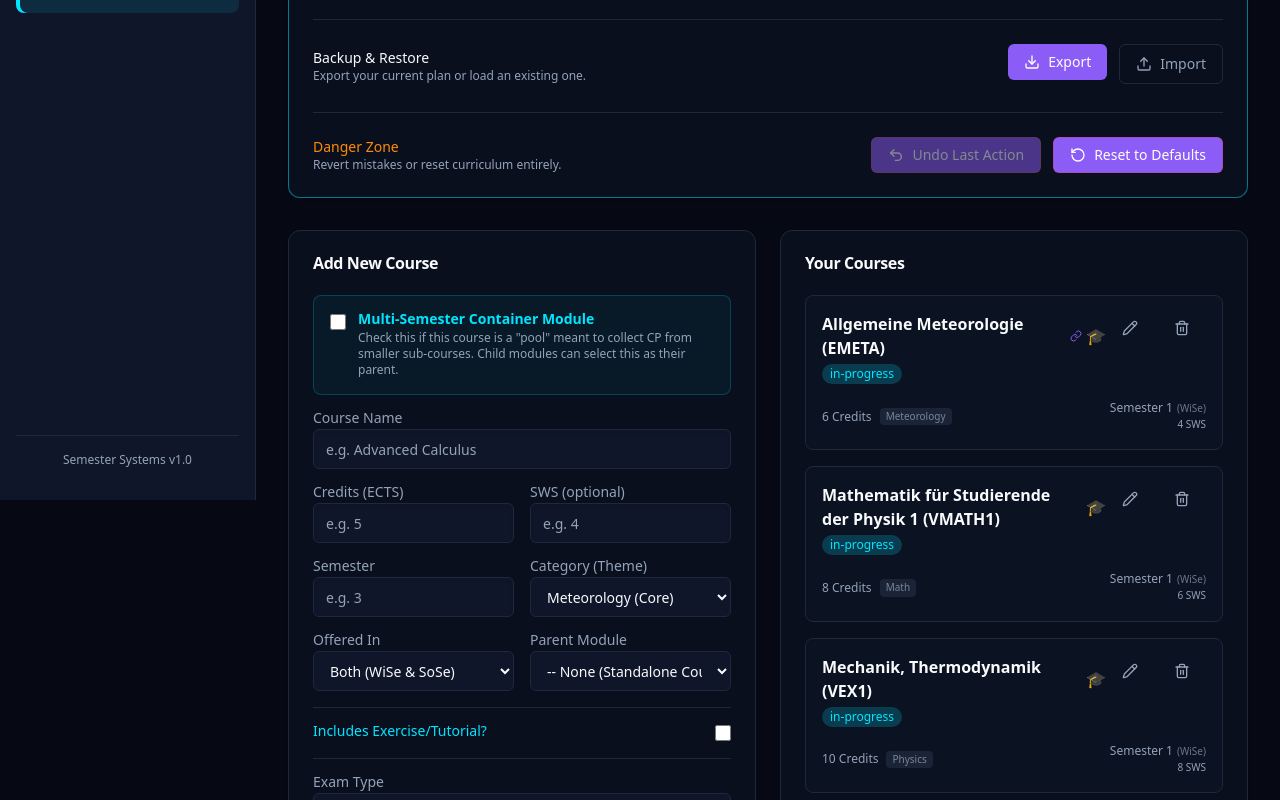
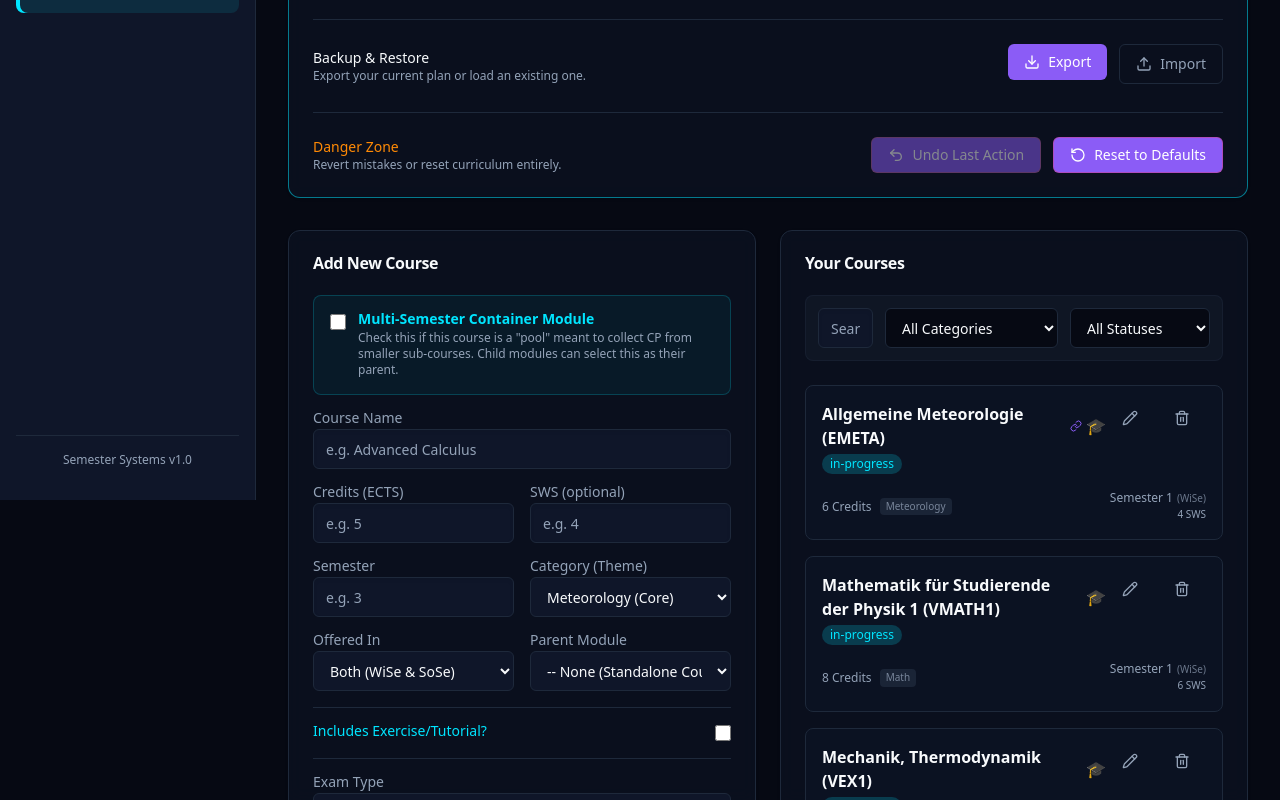
Before and after one commit to 184467gianluca/study-planner, a Next.js app: page /manager in a window 1280 px wide. Shown: the part 300-1100 px from the top of the page. Built offline with nearby package versions, Linux system fonts and the light colour scheme.

Commit message:
feat(phase-15.3+16): add rich ui to container children and search/filter to manager

```diff
--- a/src/app/manager/page.tsx
+++ b/src/app/manager/page.tsx
@@ -34,6 +34,11 @@ export default function CourseManager() {
   } = useCourses();
 
   const [isEditing, setIsEditing] = useState<string | null>(null);
+
+  // Phase 16: Search and Filtering States
+  const [searchQuery, setSearchQuery] = useState("");
+  const [categoryFilter, setCategoryFilter] = useState("all");
+  const [statusFilter, setStatusFilter] = useState("all");
 
   const [formData, setFormData] = useState({
     name: "",
@@ -874,13 +879,61 @@ export default function CourseManager() {
           <CardHeader>
             <CardTitle>Your Courses</CardTitle>
           </CardHeader>
-          <CardContent className="space-y-4">
+          <CardContent className="space-y-6">
+            {/* Phase 16: Filter Controls */}
+            <div className="flex flex-col md:flex-row gap-3 bg-surface-hover/30 p-3 rounded-lg border border-border/50">
+              <div className="flex-1">
+                <Input
+                  placeholder="Search courses by name..."
+                  value={searchQuery}
+                  onChange={(e) => setSearchQuery(e.target.value)}
+                  className="bg-background"
+                />
+              </div>
+              <div className="flex gap-3">
+                <select
+                  value={categoryFilter}
+                  onChange={(e) => setCategoryFilter(e.target.value)}
+                  className="h-10 rounded-md border border-border bg-background px-3 py-2 text-sm text-foreground focus:outline-none focus:ring-1 focus:ring-primary focus:border-primary transition-colors min-w-[140px]"
+                >
+                  <option value="all">All Categories</option>
+                  <option value="meteorology">Meteorology (Core)</option>
+                  <option value="physics">Physics</option>
+                  <option value="math">Mathematics</option>
+                  <option value="elective">Elective Module</option>
+                </select>
+                <select
+                  value={statusFilter}
+                  onChange={(e) => setStatusFilter(e.target.value)}
+                  className="h-10 rounded-md border border-border bg-background px-3 py-2 text-sm text-foreground focus:outline-none focus:ring-1 focus:ring-primary focus:border-primary transition-colors min-w-[140px]"
+                >
+                  <option value="all">All Statuses</option>
+                  <option value="completed">Completed</option>
+                  <option value="in-progress">In Progress</option>
+                  <option value="planned">Planned</option>
+                </select>
+              </div>
+            </div>
+
+            <div className="space-y-4">
               {courses.length === 0 ? (
                 <p className="text-sm text-foreground-muted">
                   No courses added yet.
                 </p>
               ) : (
-              courses.map((course) => (
+                courses
+                  .filter((course) => {
+                    const matchesSearch = course.name
+                      .toLowerCase()
+                      .includes(searchQuery.toLowerCase());
+                    const matchesCategory =
+                      categoryFilter === "all" ||
+                      course.category === categoryFilter;
+                    const matchesStatus =
+                      statusFilter === "all" || course.status === statusFilter;
+                    return matchesSearch && matchesCategory && matchesStatus;
+                  })
+                  .map((course) => (
                     <div
                       key={course.id}
                       className="flex flex-col bg-surface/50 border border-border rounded-lg p-4 group"
@@ -990,7 +1043,8 @@ export default function CourseManager() {
                             )}
                             {course.workloadMin && course.workloadMax && (
                               <span className="text-foreground-muted">
-                            Workload: {course.workloadMin}-{course.workloadMax}
+                                Workload: {course.workloadMin}-
+                                {course.workloadMax}
                                 h/wk
                               </span>
                             )}
@@ -1012,7 +1066,9 @@ export default function CourseManager() {
                               )}
                           </div>
                           {course.parentModuleId &&
-                        courses.find((c) => c.id === course.parentModuleId) && (
+                            courses.find(
+                              (c) => c.id === course.parentModuleId,
+                            ) && (
                               <span className="text-[10px] text-primary/70 mt-0.5">
                                 ↳{" "}
                                 {courses
@@ -1026,6 +1082,23 @@ export default function CourseManager() {
                     </div>
                   ))
               )}
+              {courses.length > 0 &&
+                courses.filter((course) => {
+                  const matchesSearch = course.name
+                    .toLowerCase()
+                    .includes(searchQuery.toLowerCase());
+                  const matchesCategory =
+                    categoryFilter === "all" ||
+                    course.category === categoryFilter;
+                  const matchesStatus =
+                    statusFilter === "all" || course.status === statusFilter;
+                  return matchesSearch && matchesCategory && matchesStatus;
+                }).length === 0 && (
+                  <p className="text-sm text-foreground-muted text-center py-4">
+                    No courses match your active filters.
+                  </p>
+                )}
+            </div>
           </CardContent>
         </Card>
       </div>
--- a/src/app/roadmap/page.tsx
+++ b/src/app/roadmap/page.tsx
@@ -303,21 +303,64 @@ export default function RoadmapView() {
                               </div>
 
                               {childCourses.length > 0 && (
-                                <div className="mt-3 pt-3 border-t border-black/10 space-y-1.5">
+                                <div className="mt-3 pt-3 border-t border-black/10 space-y-2">
                                   {childCourses.map((child) => (
                                     <div
                                       key={child.id}
-                                      className={`px-2 py-1.5 rounded border text-[11px] flex justify-between items-center bg-background/80 ${getCategoryStyles(child.category)}`}
+                                      className={`p-2 rounded border border-border/50 text-xs bg-background/80 ${getCategoryStyles(child.category)}`}
                                     >
+                                      <div className="flex justify-between items-start mb-1">
                                         <span
-                                        className="font-medium truncate mr-2"
+                                          className="font-semibold leading-tight line-clamp-2 pr-2"
                                           title={child.name}
                                         >
                                           {child.name}
                                         </span>
-                                      <span className="whitespace-nowrap opacity-80">
+                                        <div className="flex items-center gap-1.5 shrink-0">
+                                          <span className="px-1 py-0.5 rounded bg-black/20 text-[10px] font-medium">
                                             {child.credits} CP
                                           </span>
+                                          {child.status === "completed" &&
+                                            child.isGraded !== false &&
+                                            child.grade &&
+                                            child.grade <= 4.0 && (
+                                              <span className="px-1 py-0.5 rounded bg-success/20 text-success border border-success/30 text-[10px] font-bold">
+                                                {child.grade.toFixed(1)}
+                                              </span>
+                                            )}
+                                        </div>
+                                      </div>
+
+                                      <div className="flex flex-wrap items-center gap-1.5 text-[9px] opacity-80 mt-1">
+                                        {(child.sws || 0) +
+                                          (child.exerciseSws || 0) >
+                                          0 && (
+                                          <span className="flex items-center gap-0.5 bg-surface/50 px-1 py-0.5 rounded border border-border/50">
+                                            <Clock className="w-2.5 h-2.5" />
+                                            {(child.sws || 0) +
+                                              (child.exerciseSws || 0)}{" "}
+                                            SWS
+                                          </span>
+                                        )}
+                                        {child.examType &&
+                                          child.examType !== "none" && (
+                                            <span className="flex items-center gap-0.5 bg-surface/50 px-1 py-0.5 rounded border border-border/50 capitalize">
+                                              {child.examType === "written" ? (
+                                                <FileText className="w-2.5 h-2.5" />
+                                              ) : (
+                                                <MessageCircle className="w-2.5 h-2.5" />
+                                              )}
+                                              {child.examType}
+                                            </span>
+                                          )}
+                                        {child.offeredIn &&
+                                          child.offeredIn !== "both" && (
+                                            <span className="flex items-center gap-0.5 bg-surface/50 px-1 py-0.5 rounded border border-border/50">
+                                              <Calendar className="w-2.5 h-2.5" />
+                                              {child.offeredIn}
+                                            </span>
+                                          )}
+                                      </div>
                                     </div>
                                   ))}
                                 </div>
```
Lines whose indentation alone changed are shown as unchanged.
